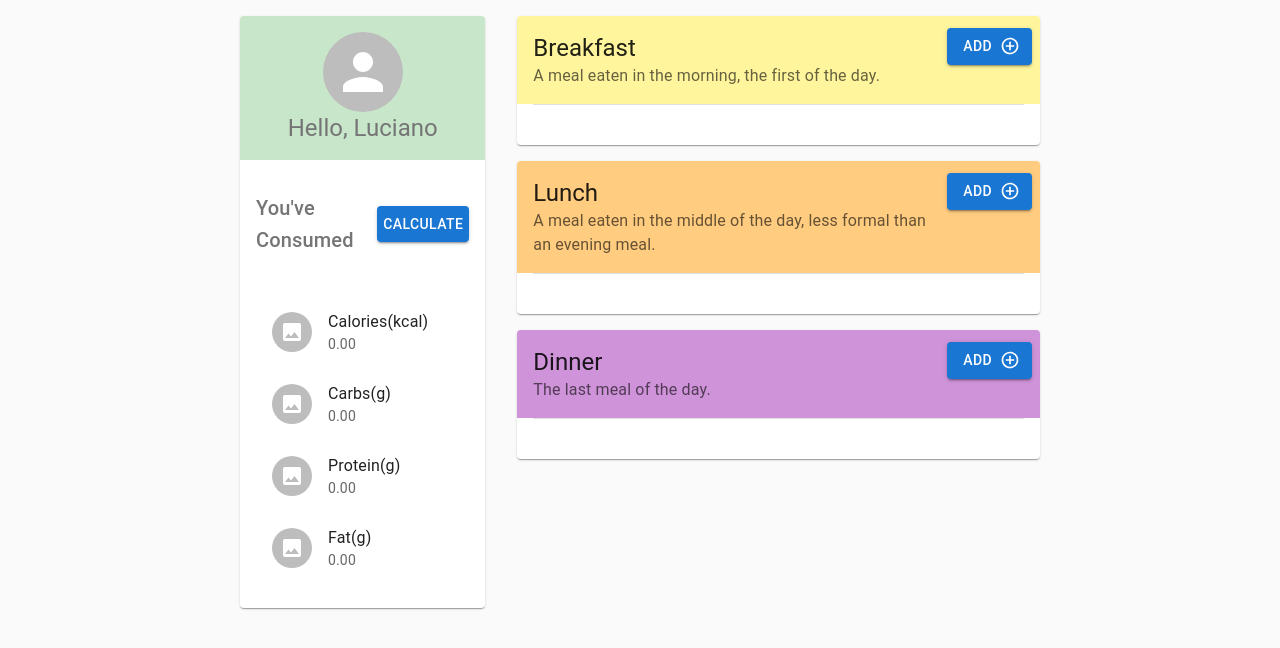
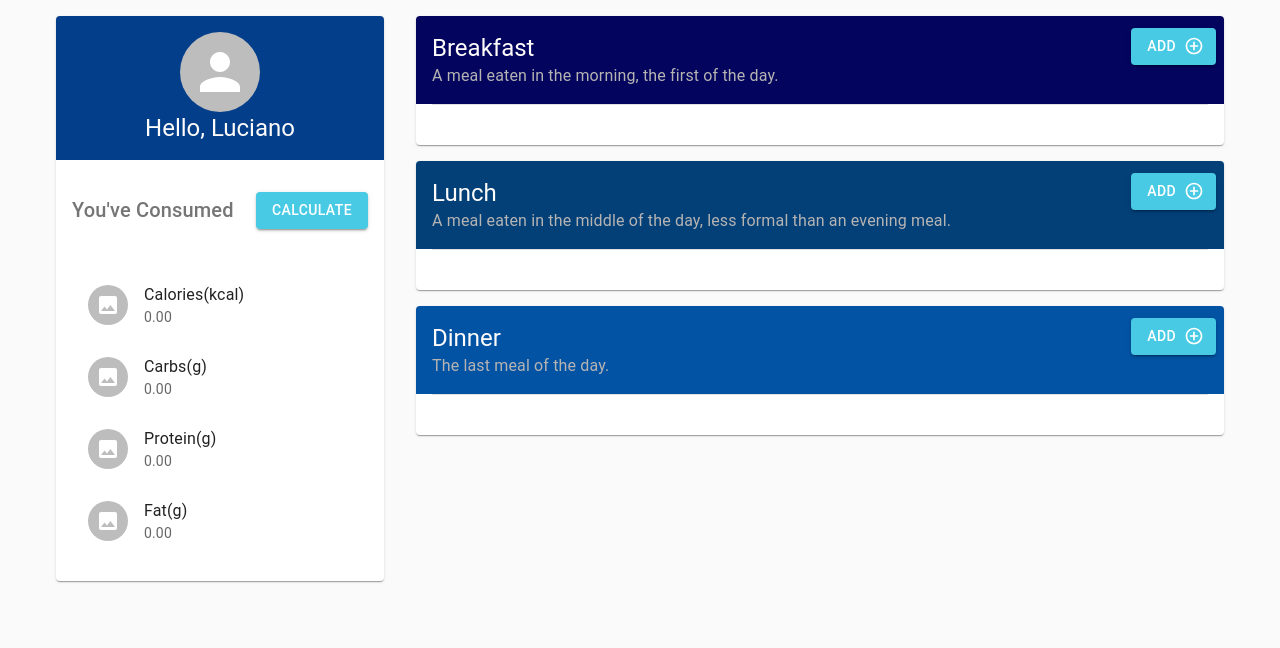
Before and after one commit to juniorsk65/food_calculator, a React app: page / in a window 1280 px wide. Shown: the top 648 px of the page. Built offline with nearby package versions, Linux system fonts and the light colour scheme; the HTML template or start-up script is replaced by a standard one.

Commit message:
Add docs and fix style properties

```diff
--- a/src/App.tsx
+++ b/src/App.tsx
@@ -1,18 +1,22 @@
 import { Box, Grid } from "@mui/material";
 
-import { grey, orange, purple, yellow } from "@mui/material/colors";
+import { grey } from "@mui/material/colors";
 import UserInfo from "./components/UserInfo";
 import MealCard from "./components/MealCard";
 
 function App() {
   return (
     <Box
-      sx={{ flexGrow: 1, bgcolor: grey[50], height: "100vh" }}
-      paddingX={{ xs: 1, lg: 30 }}
-      paddingY={{ xs: 1, lg: 2 }}
+      sx={{
+        flexGrow: 1,
+        bgcolor: grey[50],
+        height: "100vh",
+      }}
+      paddingX={{ xs: 1, lg: 7, xl: 30 }}
+      paddingY={{ xs: 1, lg: 2, xl: 2 }}
     >
-      <Grid container spacing={4}>
-        <Grid item md={4} xs={3}>
+      <Grid container columns={10} spacing={4} wrap="nowrap">
+        <Grid item xl={2} lg={3} xs={3}>
           <UserInfo />
         </Grid>
         <Grid item xs>
@@ -22,7 +26,7 @@ function App() {
                 id={0}
                 title="Breakfast"
                 subHeader="A meal eaten in the morning, the first of the day."
-                color={yellow[200]}
+                color="#03045e"
               />
             </Grid>
             <Grid item xs>
@@ -30,7 +34,7 @@ function App() {
                 id={1}
                 title="Lunch"
                 subHeader="A meal eaten in the middle of the day, less formal than an evening meal."
-                color={orange[200]}
+                color="#034078"
               />
             </Grid>
             <Grid item xs>
@@ -38,7 +42,7 @@ function App() {
                 id={2}
                 title="Dinner"
                 subHeader="The last meal of the day."
-                color={purple[200]}
+                color="#0353a4"
               />
             </Grid>
           </Grid>
--- a/src/components/FoodCard/index.tsx
+++ b/src/components/FoodCard/index.tsx
@@ -10,7 +10,7 @@ import {
   Typography,
 } from "@mui/material";
 import DeleteIcon from "@mui/icons-material/Delete";
-import { blue, grey } from "@mui/material/colors";
+import { grey } from "@mui/material/colors";
 import { useUserStore } from "../../stores/useUserStore";
 
 interface FoodCardProps {
@@ -36,7 +36,7 @@ const FoodCard = ({ id, title, mealId, properties }: FoodCardProps) => {
         action={
           <Tooltip title="Remove item" placement="top">
             <IconButton onClick={() => removeFood({ mealId, foodId: id })}>
-              <DeleteIcon color="error" />
+              <DeleteIcon color="primary" />
             </IconButton>
           </Tooltip>
         }
--- a/src/components/MealCard/index.tsx
+++ b/src/components/MealCard/index.tsx
@@ -20,7 +20,7 @@ import AddCircleOutlineIcon from "@mui/icons-material/AddCircleOutline";
 import FoodCard from "../FoodCard";
 import { useState } from "react";
 import { foods } from "../../stores/db";
-import { Food, useUserStore } from "../../stores/useUserStore";
+import { useUserStore } from "../../stores/useUserStore";
 
 interface MealCardProps {
   id: number;
@@ -57,15 +57,18 @@ const MealCard = ({ id, title, subHeader, color }: MealCardProps) => {
             backgroundColor: color,
             display: "flex",
             justifyContent: "center",
+            color: "#fefcfb",
           }}
           title={title}
           titleTypographyProps={{ variant: "h5" }}
           subheader={subHeader}
+          subheaderTypographyProps={{ color: "#b6b4b3" }}
           action={
             <Tooltip title="Add new food" placement="bottom">
               <Button
                 variant="contained"
                 aria-label="add more"
+                sx={{ backgroundColor: "#48cae4" }}
                 endIcon={<AddCircleOutlineIcon />}
                 onClick={() => setOpen(true)}
               >
@@ -75,7 +78,9 @@ const MealCard = ({ id, title, subHeader, color }: MealCardProps) => {
           }
         />
         <Divider variant="middle" />
-        <CardContent sx={{ display: "flex" }}>
+        <CardContent
+          sx={{ display: "flex", maxWidth: "100%", overflow: "scroll" }}
+        >
           {foodList.map((food) => (
             <FoodCard
               id={food.id}
--- a/src/components/UserInfo/index.tsx
+++ b/src/components/UserInfo/index.tsx
@@ -11,7 +11,7 @@ import {
   Typography,
 } from "@mui/material";
 import ImageIcon from "@mui/icons-material/Image";
-import { green, grey } from "@mui/material/colors";
+import { grey } from "@mui/material/colors";
 import { useUserStore } from "../../stores/useUserStore";
 
 const UserInfo = () => {
@@ -46,10 +46,10 @@ const UserInfo = () => {
           alignItems="center"
           p={2}
           mb={2}
-          sx={{ backgroundColor: green[100] }}
+          sx={{ backgroundColor: "#023e8a" }}
         >
           <Avatar alt="user" sx={{ width: 80, height: 80 }} />
-          <Typography variant="h5" color={grey[600]}>
+          <Typography variant="h5" color="#fefcfb">
             Hello, Luciano
           </Typography>
         </Box>
@@ -62,7 +62,11 @@ const UserInfo = () => {
           <Typography variant="h6" color={grey[600]}>
             You've Consumed
           </Typography>
-          <Button variant="contained" onClick={() => calculate()}>
+          <Button
+            sx={{ backgroundColor: "#48cae4" }}
+            variant="contained"
+            onClick={() => calculate()}
+          >
             Calculate
           </Button>
         </Box>
```
Also changed, not shown: 2 other files (tests, documents, lock files or other folders).
